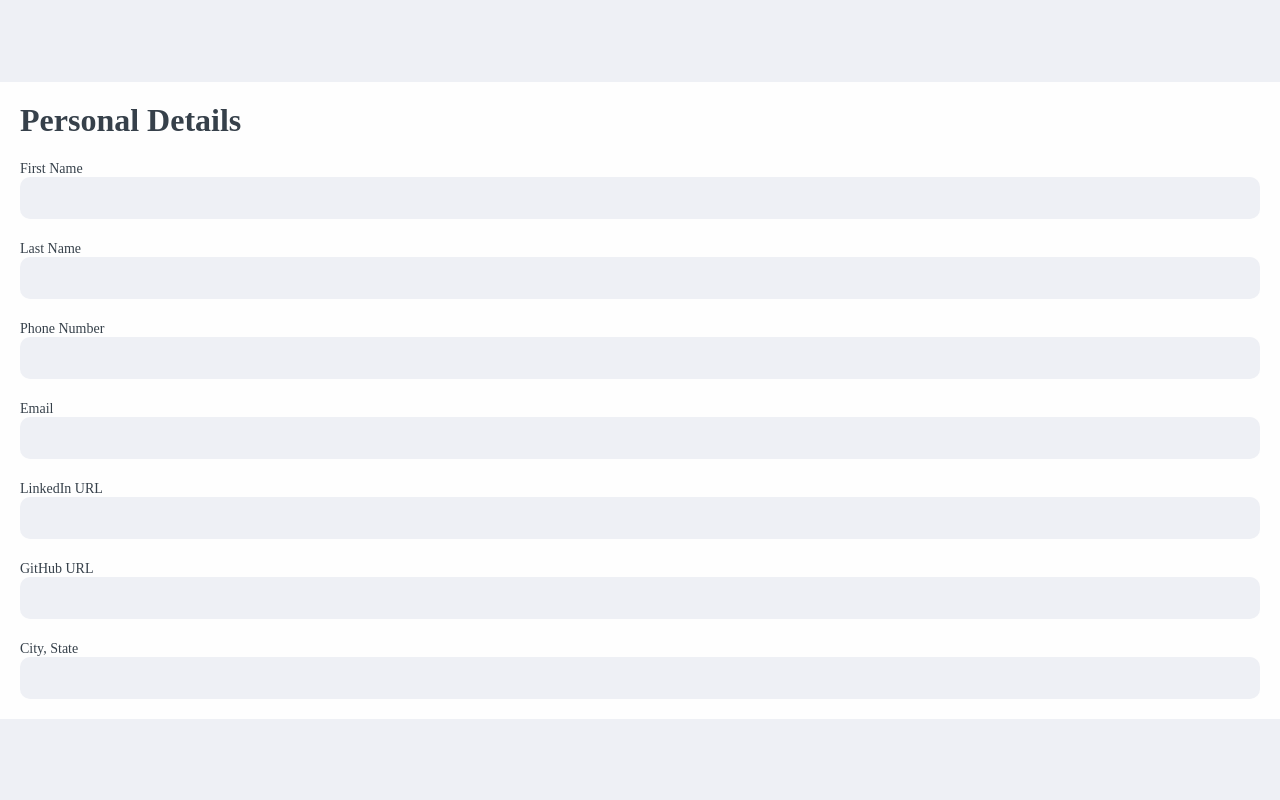
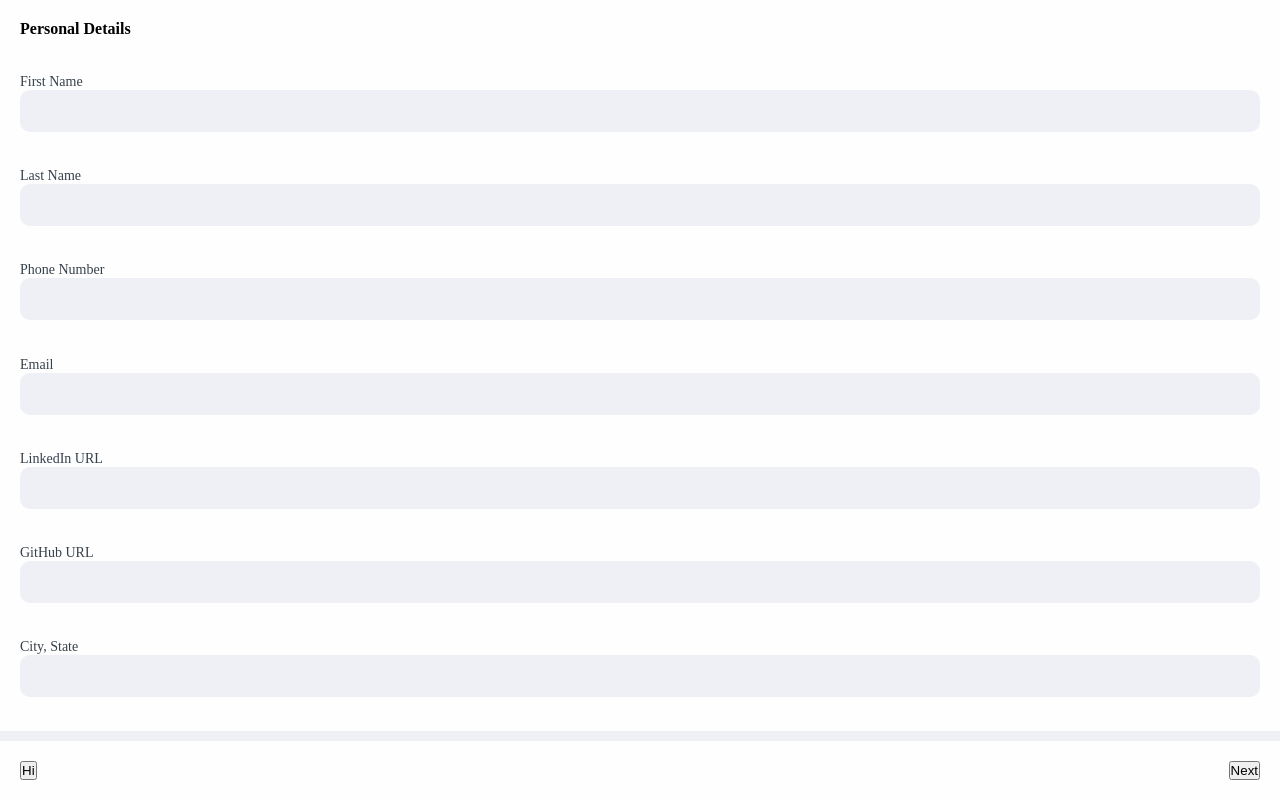
Before and after one commit to Nik-Reyes/Resume-Builder, a React (Vite) app in the folder ResumeBuilder/: page / in a window 1280 px wide. Built offline with nearby package versions, Linux system fonts and the light colour scheme.

Commit message:
code: add form progress/regression progress buttons

```diff
--- a/ResumeBuilder/src/App.css
+++ b/ResumeBuilder/src/App.css
@@ -12,6 +12,10 @@
   --slate-1-unfocus: hsla(223, 26%, 95%, 0.6);
   --slate-2: #36404a;
   --slate-3: #4275ab;
+}
+
+body {
+  background-color: #eef0f5;
 }
 
 label span {
@@ -49,7 +53,6 @@ input {
   column-gap: calc(var(--row-padding) / 2);
   padding: var(--row-padding);
   display: grid;
-  width: 100%;
 }
 
 .form > div {
@@ -64,17 +67,38 @@ input {
   grid-column: 2/3;
 }
 
+.form-title {
+  font-weight: 600;
+}
+
 .page-wrapper {
   min-height: 100vh;
-  display: grid;
-  place-items: center;
-  background-color: var(--slate-1);
+  height: 100vh;
 }
 
 .page-content {
-  width: 100%;
+  display: grid;
+  grid-template-rows: 1fr auto;
+  row-gap: 10px;
+  height: 100%;
+  position: relative;
 }
 
 .page-content > * {
   background-color: var(--white-1);
 }
+
+.progress-footer {
+  display: flex;
+  justify-content: space-between;
+  padding: 20px;
+  position: sticky;
+  left: 0;
+  bottom: 0;
+  width: 100%;
+}
+
+.progress-buttons-wrapper {
+  display: flex;
+  column-gap: 10px;
+}
--- a/ResumeBuilder/src/App.jsx
+++ b/ResumeBuilder/src/App.jsx
@@ -1,23 +1,42 @@
 import "./App.css";
 import Form from "./components/form/Form.jsx";
 import InputField from "./components/input/Input.jsx";
+import ProgressFooter from "./components/progress-footer/ProgressFooter.jsx";
 import { forms } from "./components/form/form-types.js";
+import { useState } from "react";
 
 function App() {
-  const formNumber = 0;
+  const [formNumber, setFormNumber] = useState(0);
+
+  function incrementFormNumber() {
+    if (formNumber >= Object.entries(forms).length - 1) return;
+    setFormNumber(formNumber + 1);
+  }
+
+  function decrementFormNumber() {
+    if (formNumber <= 0) return;
+    setFormNumber(formNumber - 1);
+  }
+
+  function getForm(formNumber) {
+    return forms[formNumber].map((inputMetadata) => (
+      <InputField
+        key={inputMetadata.title}
+        title={inputMetadata.title}
+        inputType={inputMetadata.type}
+      />
+    ));
+  }
 
   return (
     <div className="page-wrapper">
       <div className="page-content">
-        <Form formTitle={"Personal Details"}>
-          {forms[formNumber].map((inputMetadata) => (
-            <InputField
-              key={inputMetadata.title}
-              title={inputMetadata.title}
-              inputType={inputMetadata.type}
-            />
-          ))}
-        </Form>
+        <Form formTitle={"Personal Details"}>{getForm(formNumber)}</Form>
+        <ProgressFooter
+          progress={formNumber}
+          advanceProgress={incrementFormNumber}
+          regressProgress={decrementFormNumber}
+        />
       </div>
     </div>
   );
--- a/ResumeBuilder/src/components/form/Form.jsx
+++ b/ResumeBuilder/src/components/form/Form.jsx
@@ -1,8 +1,8 @@
 function Form({ formTitle, children }) {
   return (
     <div className="form">
-      <div className="form-title">
-        <h1>{formTitle}</h1>
+      <div className="form-title-wrapper">
+        <span className="form-title">{formTitle}</span>
       </div>
       {children}
     </div>
--- a/ResumeBuilder/src/components/form/form-types.js
+++ b/ResumeBuilder/src/components/form/form-types.js
@@ -8,4 +8,11 @@ export const forms = {
     { title: "GitHub URL", type: "url" },
     { title: "City, State", type: "text" },
   ],
+  1: [
+    { title: "Job Title", type: "text" },
+    { title: "Employer", type: "text" },
+    { title: "Start Date", type: "date" },
+    { title: "End Date", type: "date" },
+    { title: "City, State", type: "text" },
+  ],
 };
--- /dev/null
+++ b/ResumeBuilder/src/components/progress-footer/ProgressFooter.jsx
@@ -0,0 +1,21 @@
+function ProgressFooter({ progress, advanceProgress, regressProgress }) {
+  return (
+    <div className="progress-footer">
+      <div className="progress-indicator-wrapper">
+        <button>Hi</button>
+      </div>
+      <div className="progress-buttons-wrapper">
+        {progress >= 1 && (
+          <button className="progress-button" onClick={() => regressProgress()}>
+            Previous
+          </button>
+        )}
+        <button className="progress-button" onClick={() => advanceProgress()}>
+          Next
+        </button>
+      </div>
+    </div>
+  );
+}
+
+export default ProgressFooter;
```
